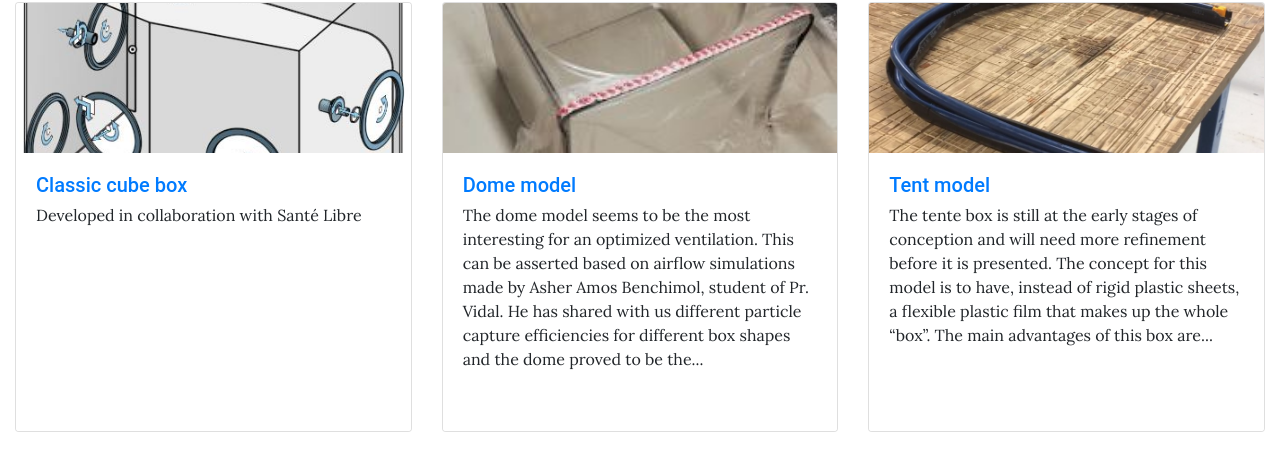
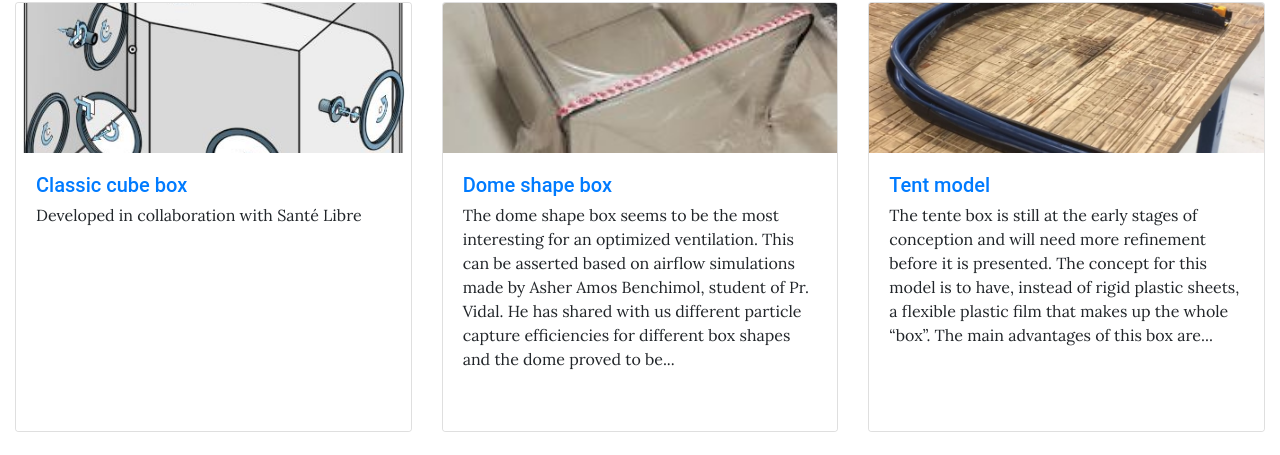
Before and after one commit to paretoux/paretoux.github.io, a Jekyll site: the page built from pages/prototypes.md, in a window 1280 px wide. Shown: the part 709-1164 px from the top of the page. Built offline with Jekyll 4.4.1, drawn with Linux system fonts in a browser that asks for light colours.

Commit message:
Update on dome

```diff
--- a/_prototypes/Dome.md
+++ b/_prototypes/Dome.md
@@ -1,10 +1,10 @@
 ---
-title: Dome model
+title: Dome shape box
 background: /assets/img/prototypes/dome.JPG
 box_image: /assets/img/prototypes/dome.JPG
 layout: box-page
 ---
 
-The dome model seems to be the most interesting for an optimized ventilation. This can be asserted based on airflow simulations made  by Asher Amos Benchimol, student of Pr. Vidal. He has shared with us different particle capture efficiencies for different box shapes and the dome proved to be the best. This model is still being evaluated regarding its visibility qualities. A prototype has been shared with doctors at hôpital Maisonneuve-Rosemont. If approved the model will be further concretised.
+The dome shape box seems to be the most interesting for an optimized ventilation. This can be asserted based on airflow simulations made by Asher Amos Benchimol, student of Pr. Vidal. He has shared with us different particle capture efficiencies for different box shapes and the dome proved to be the best. This prototype is still being evaluated regarding its visibility qualities. A prototype has been shared with doctors at hôpital Maisonneuve-Rosemont. If approved the prototype will be further concretised.
 
 {% include image_gallery.html folder="/assets/img/prototypes/domegallery" %}
```
Also changed, not shown: assets/img/prototypes/domegallery/Dome prototype.JPG (renamed from assets/img/prototypes/domegallery/personinsidedome.JPG), assets/img/prototypes/domegallery/Simulation model for dome shape box.jpg (added).
